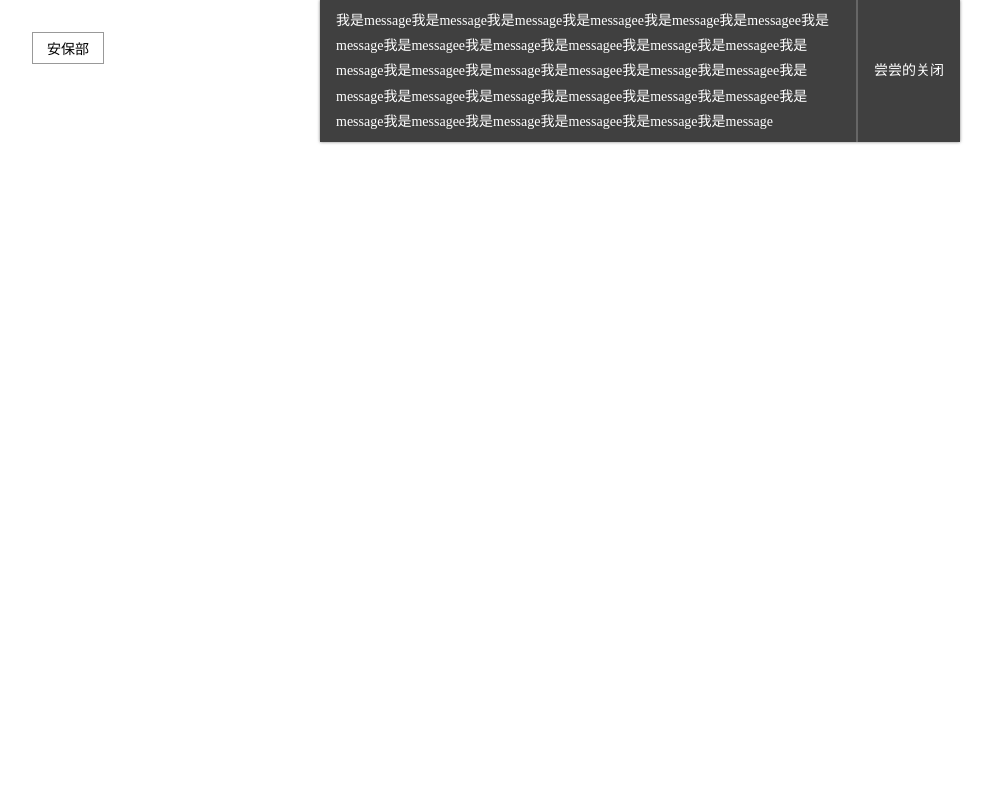
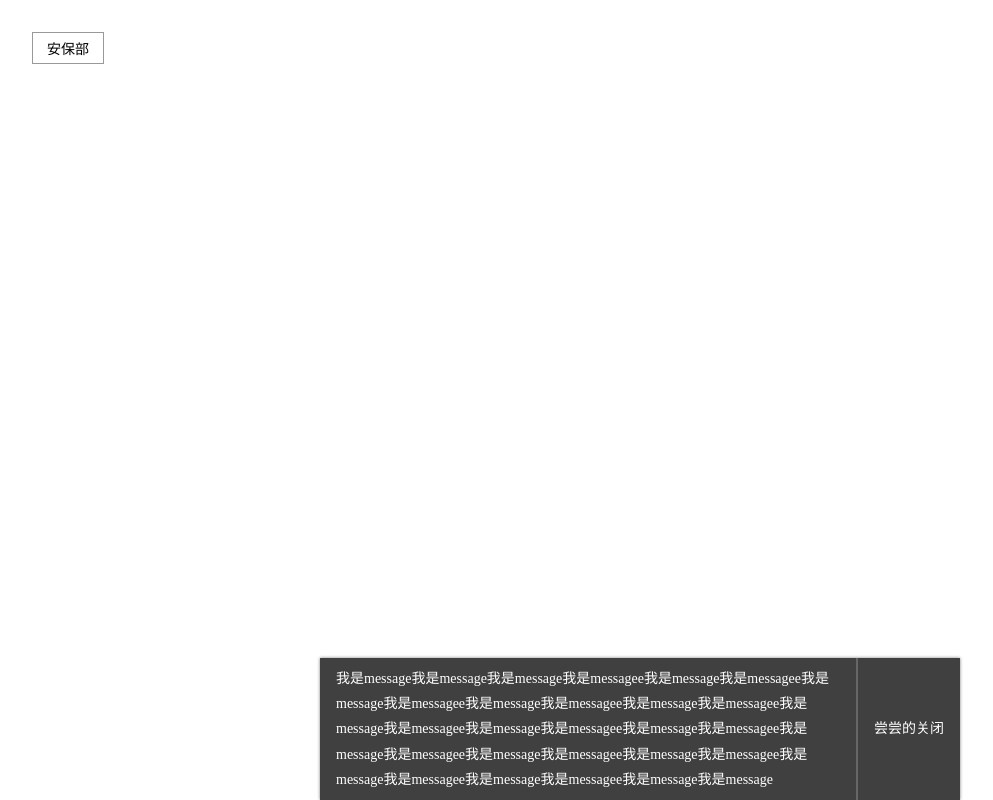
Before and after one commit to cazser/biubiuUI-1, a Vue app: page / in a window 1280 px wide. Both pictures are taken after a click on the button "安保部". Shown: the whole page, without its empty margins (0-993 px from the left). Built offline with nearby package versions, Linux system fonts and the light colour scheme.

Commit message:
实现position:top|bottom|middle

```diff
--- a/src/app.vue
+++ b/src/app.vue
@@ -22,6 +22,7 @@ methods:{
 
  `,
  {
+   position:'bottom',
    closeButton:{
      text:"尝尝的关闭",
      callback:()=>{
--- a/src/toast.vue
+++ b/src/toast.vue
@@ -1,6 +1,6 @@
 
 <template>
-	<div class='toast' ref="toast">
+	<div class='toast' ref="toast" :class="toastClasses">
 	<div class="message">
 	  <slot></slot>
 	</div>
@@ -14,6 +14,11 @@
 <script>
 export default{
 name:'toast',
+computed:{
+	toastClasses(){
+		return {[`position-${this.position}`] :  true}
+	}
+},
 props:{
 	autoClose:{
 		type:Boolean,
@@ -31,6 +36,13 @@ props:{
 			callback: undefined
 			}
 		}
+	},
+	position:{
+		type: String,
+		default: 'top',
+		validator(value){
+		return ['top','bottom', 'middle'].indexOf(value)>=0;
+		}
 	}
 },
 mounted(){
@@ -45,6 +57,7 @@ methods:{
 	},
 	close(){
 		this.$el.remove();
+		this.$unmounted();
 
 	},
 	onClickClose(){
@@ -63,8 +76,8 @@ methods:{
 </script>
 <style scoped>
 .toast{
-position: fixed;top:0;color: white;
-left: 50%;transform: translateX(-50%);font-size: 14px;
+position: fixed;color: white;
+left: 50%;font-size: 14px;
 line-height: 1.8;min-height: 40px;display: flex;
 align-items: center;background: rgba(0 ,0 ,0 ,0.75);
 box-shadow: 0 0 3px 0 rgba(0 ,0 ,0 ,0.5);
@@ -86,4 +99,25 @@ flex-shrink: 0;
 .message{
 	padding: 8px 0;
 }
+
+
+.position-top{
+	top: 0;
+	transform: translateX(-50%);
+	left: 50%;
+
+}
+
+.position-bottom{
+	bottom: 0;
+	transform: translateX(-50%);
+}
+
+.position-middle{
+	top: 50%;
+	transform: translate(-50%, -50%);
+
+}
+
+
 </style>
```
